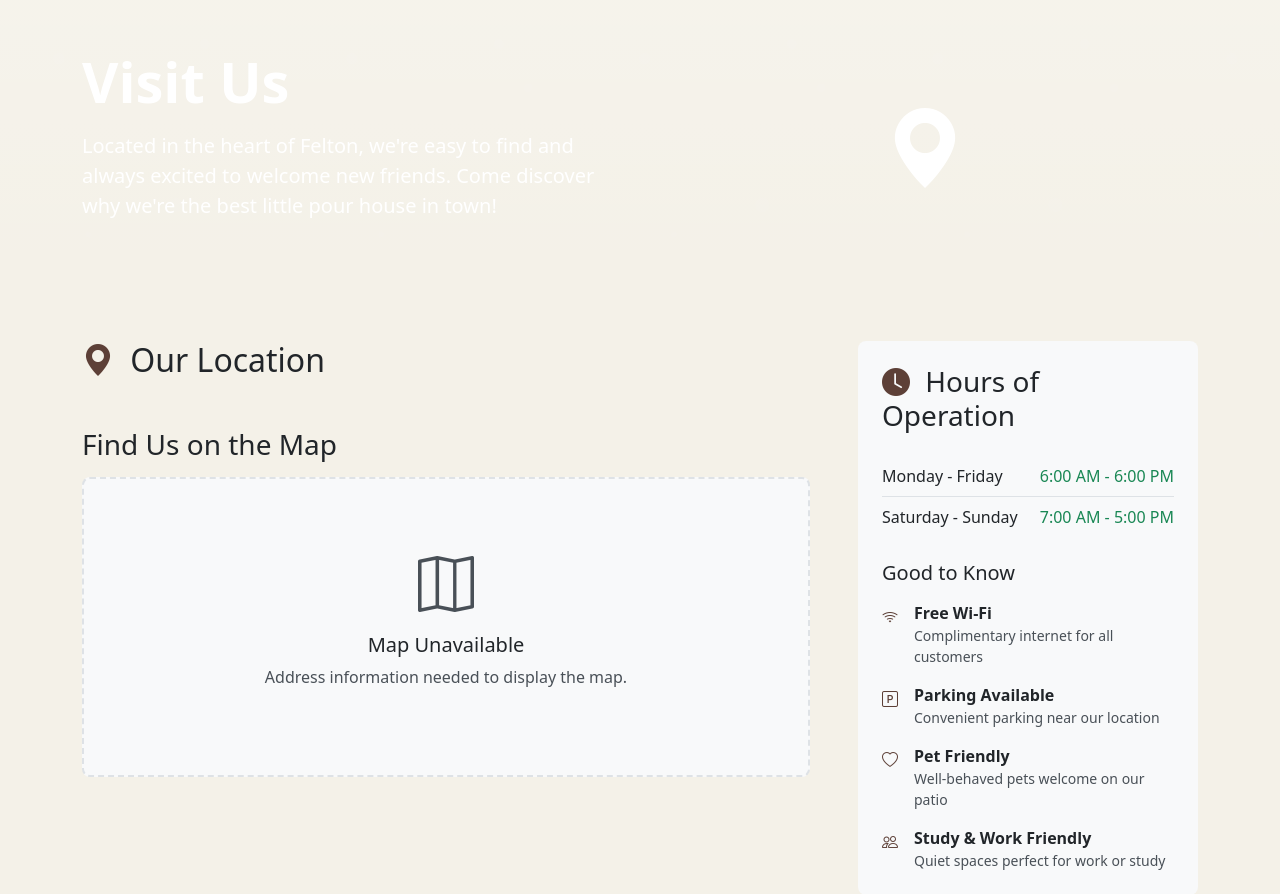
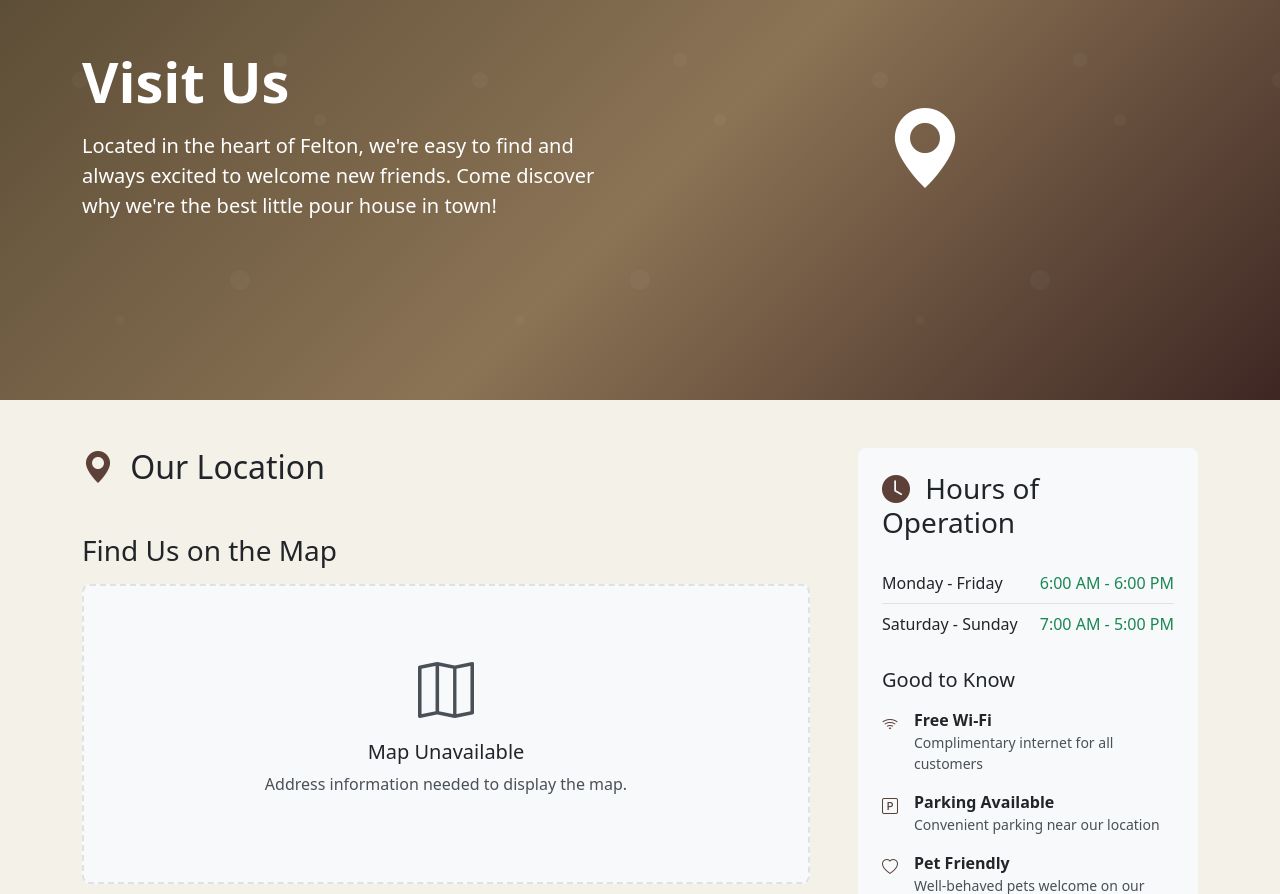
Before and after one commit to SillySilk/whiteraven, a Django app: template templates/core/location.html in a window 1280 px wide. Shown: the part 56-950 px from the top of the page. Run offline with Django 5.2, Linux system fonts and the light colour scheme; the template is opened without the code that fills it, so the values that code supplies are empty.

Commit message:
Auto commit - 2025-08-16 10:45 AM - Updates and improvements to White Raven Pourhouse website. Generated with Claude Code - Co-Authored-By: Claude <noreply@anthropic.com>

```diff
--- a/templates/core/location.html
+++ b/templates/core/location.html
@@ -342,13 +342,15 @@
 
 {% block extra_css %}
 <style>
-.bg-gradient {
-    background: linear-gradient(135deg, #5D4E37 0%, #8B7355 50%, #3E2723 100%);
+/* Override Bootstrap's bg-gradient with coffee shop colors */
+.location-header.bg-gradient {
+    background: linear-gradient(135deg, #5D4E37 0%, #8B7355 50%, #3E2723 100%) !important;
     position: relative;
     overflow: hidden;
+    min-height: 400px;
 }
 
-.bg-gradient::before {
+.location-header.bg-gradient::before {
     content: '';
     position: absolute;
     top: 0;
```
